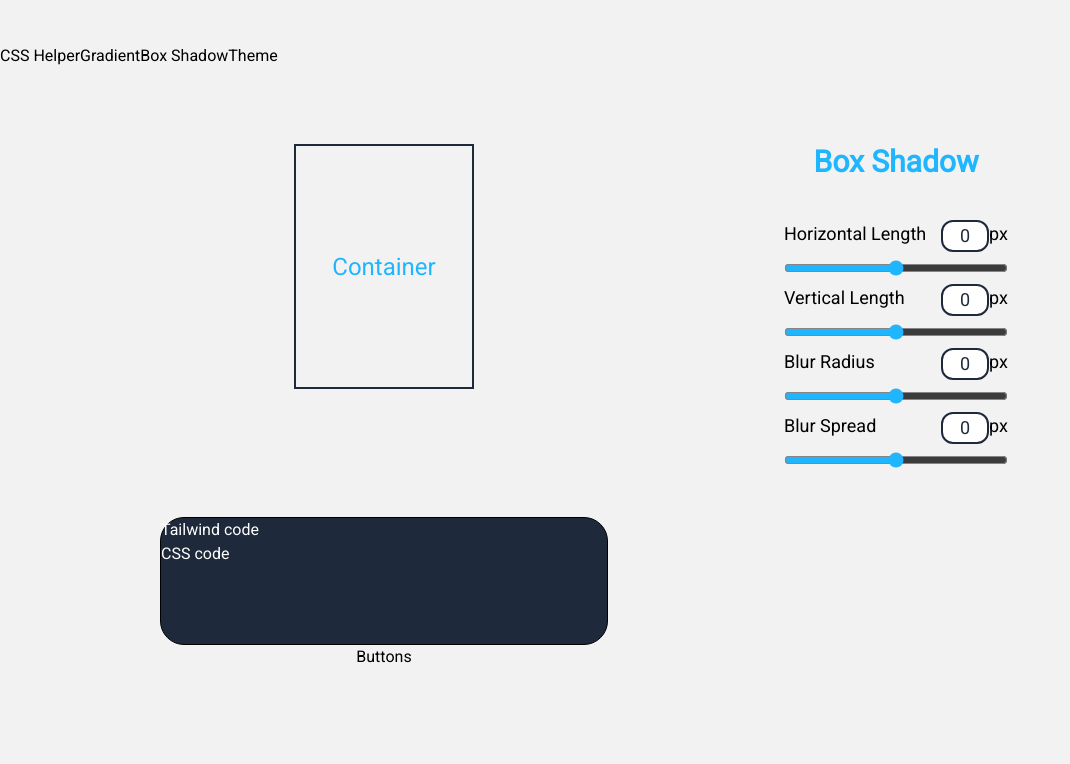
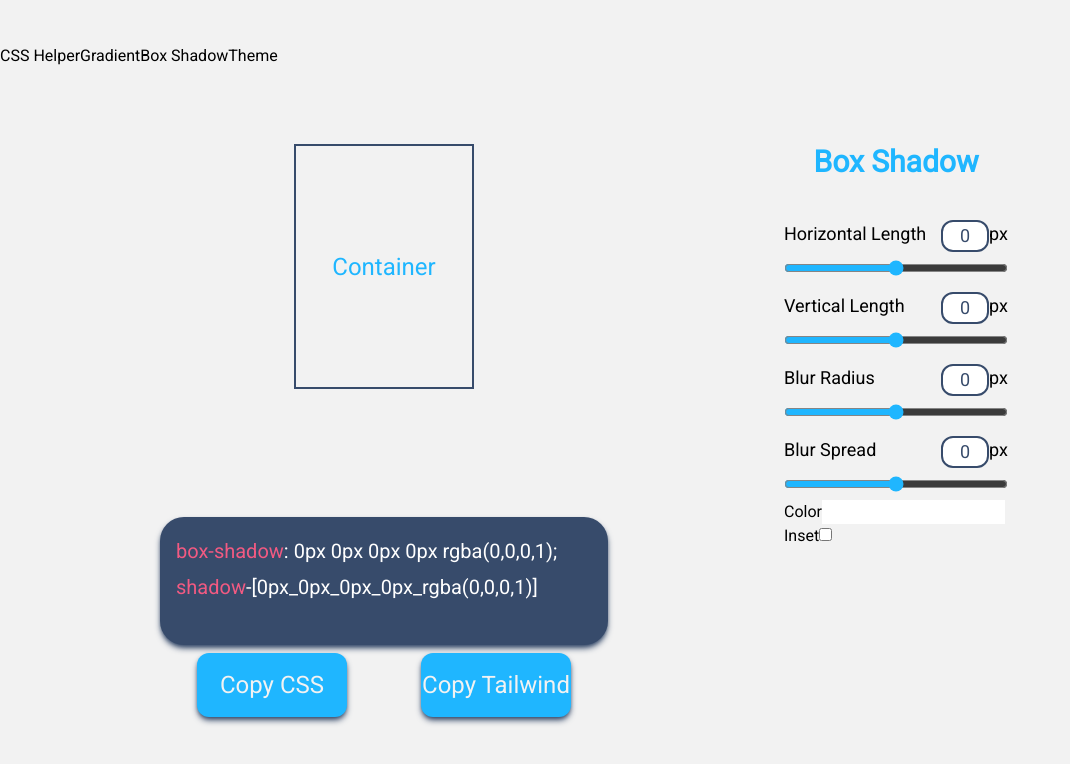
Before and after one commit to Hajurian/csshelper, a Next.js app: page /boxshadow in a window 1280 px wide. Shown: the top 764 px of the page, without its empty margins (0-1070 px from the left). Built offline with nearby package versions, Linux system fonts and the light colour scheme.

Commit message:
Worked on box shadow page

```diff
--- a/src/app/components/BoxShadow.jsx
+++ b/src/app/components/BoxShadow.jsx
@@ -16,8 +16,34 @@ export default function BoxShadow() {
           blurRad={blurRad}
           blurSpread={blurSpread}
         />
-        <TextBox />
-        <div>Buttons</div>
+        <TextBox
+          shadowX={shadowX}
+          shadowY={shadowY}
+          blurRad={blurRad}
+          blurSpread={blurSpread}
+        />
+        <div className="w-full h-16 mt-2 flex">
+          <button
+            onClick={() => {
+              navigator.clipboard.writeText(
+                `box-shadow: ${shadowX}px ${shadowY}px ${blurRad}px ${blurSpread}px rgba(0,0,0,1);`
+              );
+            }}
+            className="border-2 w-1/3 mx-auto rounded-xl bg-blue border-none text-background text-2xl cursor-pointer  hover:scale-105 transition-all shadow-md shadow-code"
+          >
+            Copy CSS
+          </button>
+          <button
+            onClick={() => {
+              navigator.clipboard.writeText(
+                `shadow-[${shadowX}px_${shadowY}px_${blurRad}px_${blurSpread}px_rgba(0,0,0,1)]`
+              );
+            }}
+            className="border-2 w-1/3 mx-auto rounded-xl bg-blue border-none text-background text-2xl cursor-pointer  hover:scale-105 transition-all shadow-md shadow-code"
+          >
+            Copy Tailwind
+          </button>
+        </div>
       </div>
       <div className="w-1/2 p-8  flex flex-col items-center">
         <h1 className="text-center text-3xl pb-8 font-bold text-blue">
@@ -27,6 +53,12 @@ export default function BoxShadow() {
         <Input type="Vertical Length" state={shadowY} setState={setShadowY} />
         <Input type="Blur Radius" state={blurRad} setState={setBlurRad} />
         <Input type="Blur Spread" state={blurSpread} setState={setBlurSpread} />
+        <div className="w-1/2">
+          <label>Color</label>
+          <input type="text" />
+          <label>Inset</label>
+          <input type="checkbox" />
+        </div>
       </div>
     </>
   );
@@ -44,11 +76,17 @@ const Box = (props) => {
     </div>
   );
 };
-const TextBox = ({ text }) => {
+const TextBox = (props) => {
   return (
-    <div className="w-full h-32 bg-code border-x border-y rounded-3xl cursor-pointer hover:scale-105 transition-all">
-      <p className="text-white">Tailwind code</p>
-      <p className="text-white">CSS code</p>
+    <div className="w-full h-32 bg-code  rounded-3xl cursor-pointer p-4 hover:scale-105 transition-all inset-4 shadow-md shadow-code">
+      <p className="text-white text-xl leading-9">
+        <span className="text-code-text">box-shadow</span>: {props.shadowX}px{" "}
+        {props.shadowY}px {props.blurRad}px {props.blurSpread}px rgba(0,0,0,1);
+      </p>
+      <p className="text-white text-xl leading-9">
+        <span className="text-code-text ">shadow</span>-[{props.shadowX}px_
+        {props.shadowY}px_{props.blurRad}px_{props.blurSpread}px_rgba(0,0,0,1)]
+      </p>
     </div>
   );
 };
@@ -69,7 +107,7 @@ const Input = (props) => {
       </div>
       <input
         type="range"
-        className="w-1/2 accent-blue "
+        className="w-1/2 accent-blue mb-2"
         value={props.state}
         onChange={(e) => {
           props.setState(e.target.value);
--- a/tailwind.config.js
+++ b/tailwind.config.js
@@ -14,7 +14,8 @@ module.exports = {
     },
     colors: {
       background: "#f2f2f2",
-      code: "#1E293B",
+      code: "#374b6b",
+      "code-text": "#f25a82",
       blue: "#1fb6ff",
       purple: "#7e5bef",
       pink: "#ff49db",
```
